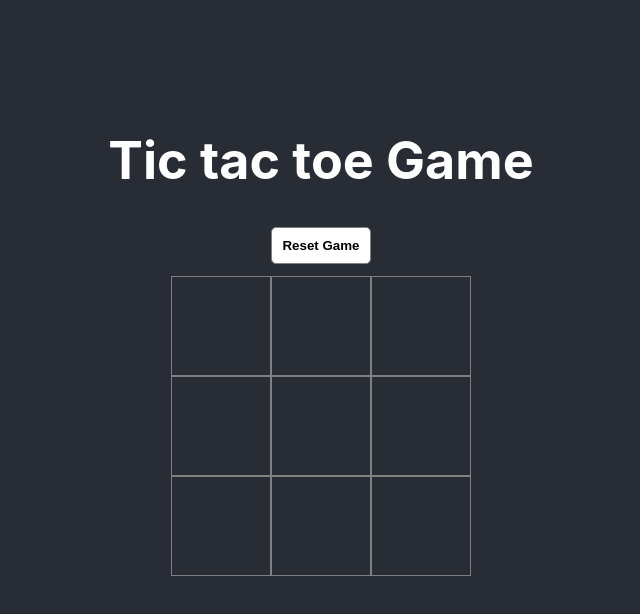
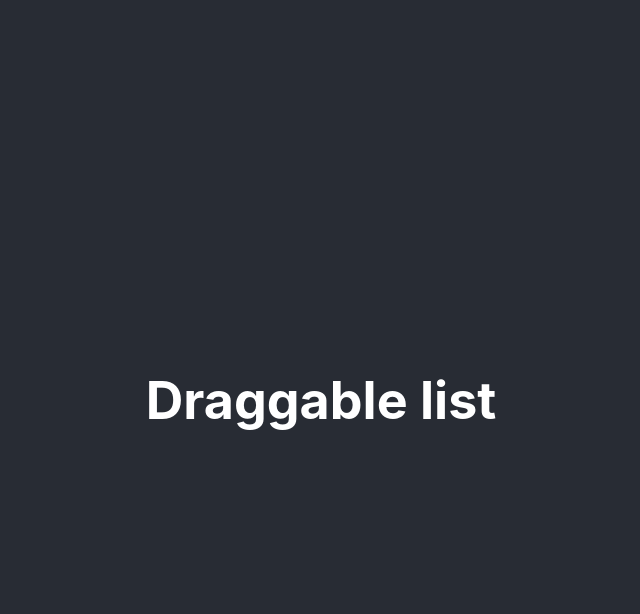
Before and after one commit to Alienah/react-hooks-examples, a React (Create React App) app: page / in a window 1280 px wide. Shown: the top 614 px of the page, without its empty margins (319-959 px from the left). Built offline with nearby package versions, Linux system fonts and the light colour scheme.

Commit message:
Add initial structure

```diff
--- a/src/App.js
+++ b/src/App.js
@@ -2,141 +2,12 @@ import React, {useState, useEffect} from 'react';
 
 import './App.scss';
 
-const initMatrix= [];
-
 function App() {
-  const [matrix, setMatrix] = useState(initMatrix);
-  const [matrixSize, setMatrixSize] = useState(3);
-  const [currentPlayer, setCurrentPlayer] = useState('o');
-  const [selectedRow, setSelectedRow] = useState(null);
-  const [selectedColumn, setSelectedColumn] = useState(null);
-  const [winner, setWinner] = useState(false);
-  const [reset, setReset] = useState(false);
-  const [full, setFull] = useState(false);
-
-  useEffect(() => {
-    setWinner(false);
-    setFull(false);
-    setSelectedColumn(null);
-    setSelectedRow(null);
-    const row = new Array(matrixSize).fill(null);
-
-    const tempMatrix = [];
-
-    for (let index = 0; index < matrixSize; index++) {
-      // Como no quiero que me haga el array tres veces, uso una copia con spread operator y hago que lo haga una única vez por fila
-      tempMatrix.push([...row]);
-
-    }
-    setMatrix(tempMatrix);
-
-    // Vamos a hacer que se contruya un nuevo matrix dependiendo de ese estado reset
-  }, [reset]);
-
-  function squareClickhadle(r, c) {
-    if(!matrix[r][c] && !winner && !full) {
-      // Para guardar cada movimiento
-      setSelectedColumn(c);
-      setSelectedRow(r);
-
-      // Para alternar jugadores
-      let nextPlayer = currentPlayer === 'x' ? 'o' : 'x';
-      setCurrentPlayer(nextPlayer);
-
-      // Para meter los valores x o o en el matrix
-      const matrixCopy = [...matrix];
-      matrixCopy[r][c] = nextPlayer;
-      setMatrix(matrixCopy);
-      isFull();
-    }
-  }
-
-  function isWinner() {
-    let vertical = true;
-    let horizontal = true;
-    let diagonal1 = true
-    let diagonal2 = true
-
-    if(selectedColumn === null || selectedRow === null) {
-      return;
-    }
-
-    for(let i = 0; i < matrixSize; i++) {
-      // check the rows for that column
-      if(matrix[i][selectedColumn] !== currentPlayer) {
-        vertical = false;
-      }
-      // check the columns for that row
-      if(matrix[selectedRow][i] !== currentPlayer) {
-        horizontal = false;
-      }
-      // check diagonal 1
-      if(matrix[i][i] !== currentPlayer) {
-        diagonal1 = false;
-      }
-      // check diagonal 2
-      if(matrix[i][matrixSize - i - 1] !== currentPlayer) {
-        diagonal2 = false;
-      }
-    }
-
-    if(vertical || horizontal || diagonal1 || diagonal2) {
-      setWinner(currentPlayer);
-    }
-  }
-
-  // Iré comprobando con cada actualización el resultado para ver si ha ganado alguien
-  useEffect(() => {
-    if (!winner) {
-      isWinner();
-    }
-  })
-
-  function resetGame() {
-    setReset(!reset)
-  }
-
-  // Compruebo si el matrix está completo
-  function isFull() {
-    const m = matrix.filter((column) => {
-      const columnWithFilledSquares = column.reduce((acc, i) => {
-        if (i) {
-          acc.push([...i])
-        }
-        return acc;
-      },[])
-      if (columnWithFilledSquares.length < matrixSize) {
-        return columnWithFilledSquares;
-      }
-    })
-    let isFull = (m.length === 0);
-    setFull(isFull);
-  }
 
   return (
     <div className="App">
       <header className="App-header">
-        <h1>Tic tac toe Game</h1>
-        <button onClick={resetGame} className="button">Reset Game</button>
-        <div className="matrix">
-          {
-            matrix.map((item, c) => (
-              <div className="column">
-                {
-                  item.map((row, r) => (
-                    <div
-                      onClick={() => squareClickhadle(r, c)}
-                      className="square">
-                        {matrix[r][c]}
-                      </div>
-                  ))
-                }
-              </div>
-            ))
-          }
-        </div>
-        <h2>{winner ? `Player ${currentPlayer} has won!`: ''}</h2>
-        <h2>{full && !winner ? `Ohhh There is a matches tie... Try it again!`: ''}</h2>
+        <h1>Draggable list</h1>
       </header>
     </div>
   );
--- a/src/App.scss
+++ b/src/App.scss
@@ -65,20 +65,3 @@ $white-color: #ffffff;
   background-color: $dark-color;
   color: $white-color;
 }
-
-.column {
-  font-size: 0;
-  min-width: 300px;
-}
-
-.square {
-  display: inline-flex;
-  align-items: baseline;
-  justify-content: center;
-  border: 1px solid gray;
-  font-size: 80px;
-  width: 100px;
-  height: 100px;
-  box-sizing: border-box;
-  vertical-align: middle;
-}
```
